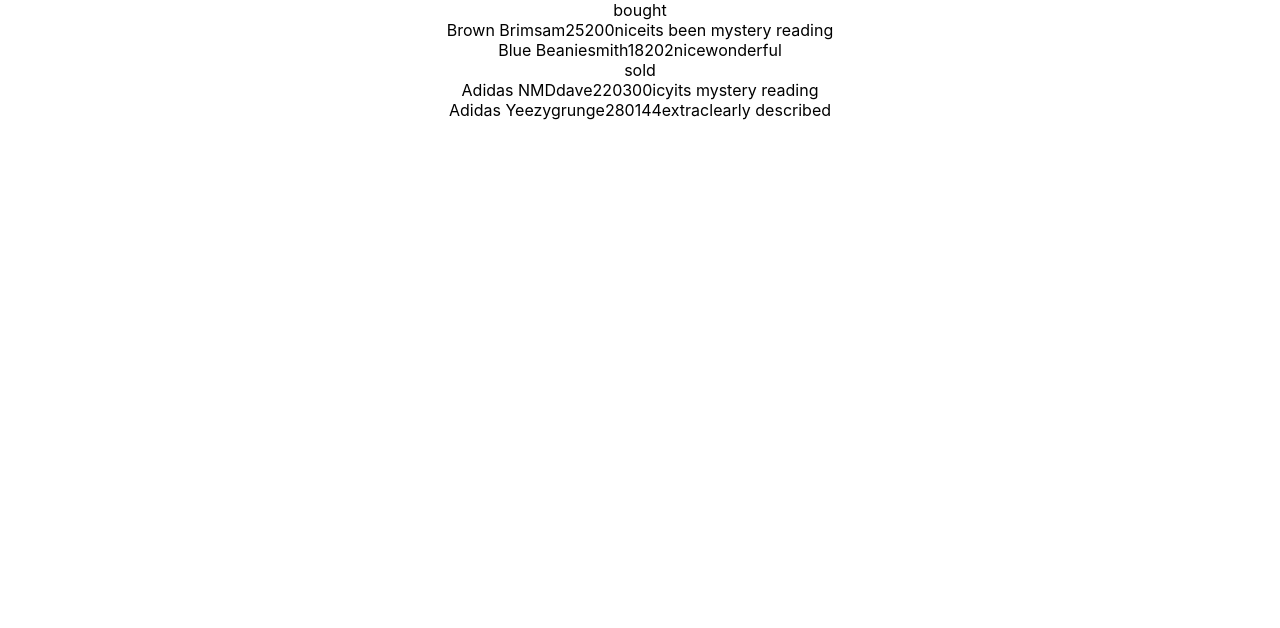
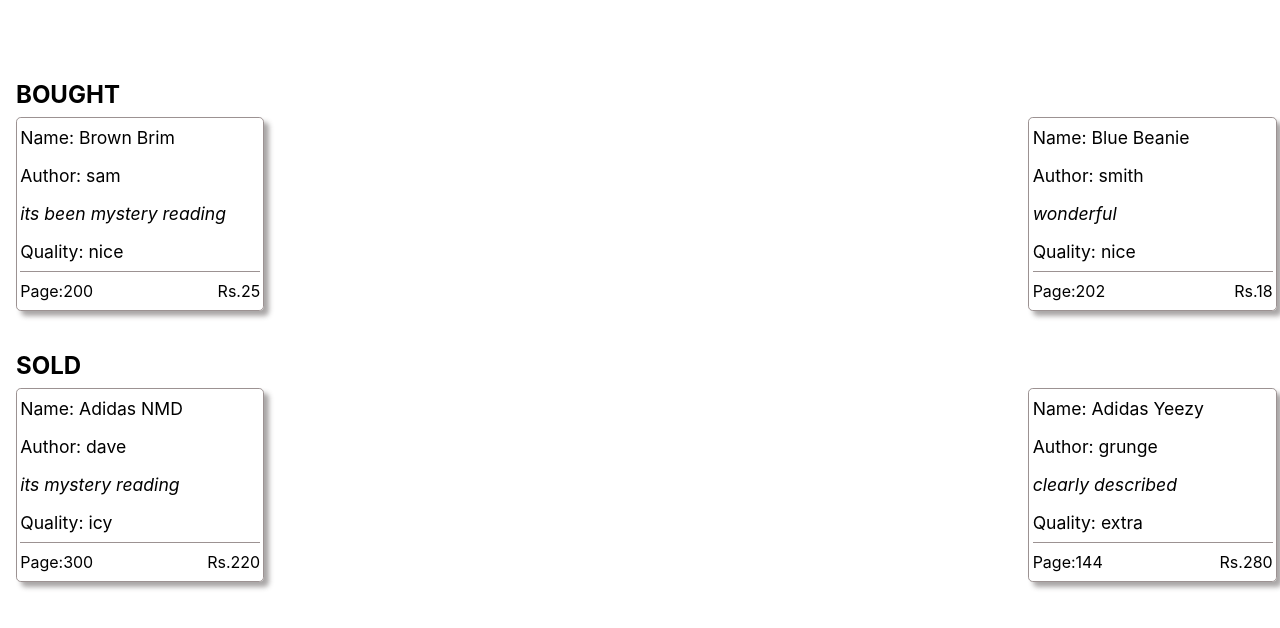
Before and after one commit to fagojs/padantey, a React (Create React App) app: page / in a window 1280 px wide. Shown: the top 628 px of the page. Built offline with nearby package versions, Linux system fonts and the light colour scheme.

Commit message:
small changes to component and defined styling for each component

```diff
--- a/src/components/dashboard/dashboard-item.component.jsx
+++ b/src/components/dashboard/dashboard-item.component.jsx
@@ -1,13 +1,22 @@
+import "./dashboard-item.css";
+
 const DashboardItem = ({ item }) => {
   const { name, author, price, page, quality, description } = item;
   return (
     <div className="dashboard-items">
-      <span className="name">{name}</span>
-      <span className="author">{author}</span>
-      <span className="price">{price}</span>
-      <span className="page">{page}</span>
-      <span className="quality">{quality}</span>
-      <span className="descriptionn">{description}</span>
+      <div className="item-header">
+        <span className="name">Name: {name}</span>
+
+        <span className="author">Author: {author}</span>
+
+        <span className="description">{description}</span>
+
+        <span className="quality">Quality: {quality}</span>
+      </div>
+      <div className="item-footer">
+        <span className="page">Page:{page}</span>
+        <span className="price">Rs.{price}</span>
+      </div>
     </div>
   );
 };
--- /dev/null
+++ b/src/components/dashboard/dashboard-item.css
@@ -0,0 +1,34 @@
+.dashboard-items {
+  min-width: 10rem;
+  width: 15rem;
+  height: 12rem;
+  display: flex;
+  flex-direction: column;
+  margin: 0.5rem 0.2rem 0.5rem 1rem;
+
+  border: 1px solid rgb(156, 146, 146);
+  border-radius: 0.3rem;
+  box-shadow: 5px 5px 5px rgba(160, 156, 156, 0.9);
+  padding: 0 0.2rem;
+}
+.item-header {
+  height: 80%;
+  width: 100%;
+  display: flex;
+  flex-direction: column;
+  align-items: flex-start;
+  justify-content: space-around;
+  border-bottom: 1px solid rgb(156, 146, 146);
+  font-size: 1.1rem;
+}
+.item-footer {
+  display: flex;
+  width: 100%;
+  height: 20%;
+  align-items: center;
+  justify-content: space-between;
+}
+.description {
+  overflow: hidden;
+  font-style: italic;
+}
--- a/src/components/dashboard/dashboard-page.component.jsx
+++ b/src/components/dashboard/dashboard-page.component.jsx
@@ -1,6 +1,8 @@
 import DashboardPreview from "./dashboard-preview.component";
 
 import DASH_DATA from "./../../assets/dashboard-data";
+
+import "./dashboard-page.css";
 
 const DashboardPage = () => {
   return (
--- /dev/null
+++ b/src/components/dashboard/dashboard-page.css
@@ -0,0 +1,3 @@
+.dashboard-container {
+  margin-top: 5rem;
+}
--- a/src/components/dashboard/dashboard-preview.component.jsx
+++ b/src/components/dashboard/dashboard-preview.component.jsx
@@ -1,14 +1,16 @@
 import DashboardItem from "./dashboard-item.component.jsx";
 
+import "./dashboard-preview.css";
 const DashboardPreview = ({ data }) => {
   const { title, items } = data;
   return (
     <div className="dashboard-preview">
       <span className="preview-title">{title}</span>
-
-      {items.map((item) => (
-        <DashboardItem key={item.id} item={item} />
-      ))}
+      <div className="preview-items">
+        {items.map((item) => (
+          <DashboardItem key={item.id} item={item} />
+        ))}
+      </div>
     </div>
   );
 };
--- /dev/null
+++ b/src/components/dashboard/dashboard-preview.css
@@ -0,0 +1,16 @@
+.dashboard-preview {
+  margin-top: 2rem;
+}
+.preview-title {
+  font-size: 1.5rem;
+  font-weight: bold;
+  text-transform: uppercase;
+  display: flex;
+  align-items: flex-start;
+  margin-left: 1rem;
+}
+.preview-items {
+  display: flex;
+  justify-content: space-between;
+  flex-wrap: wrap;
+}
```
